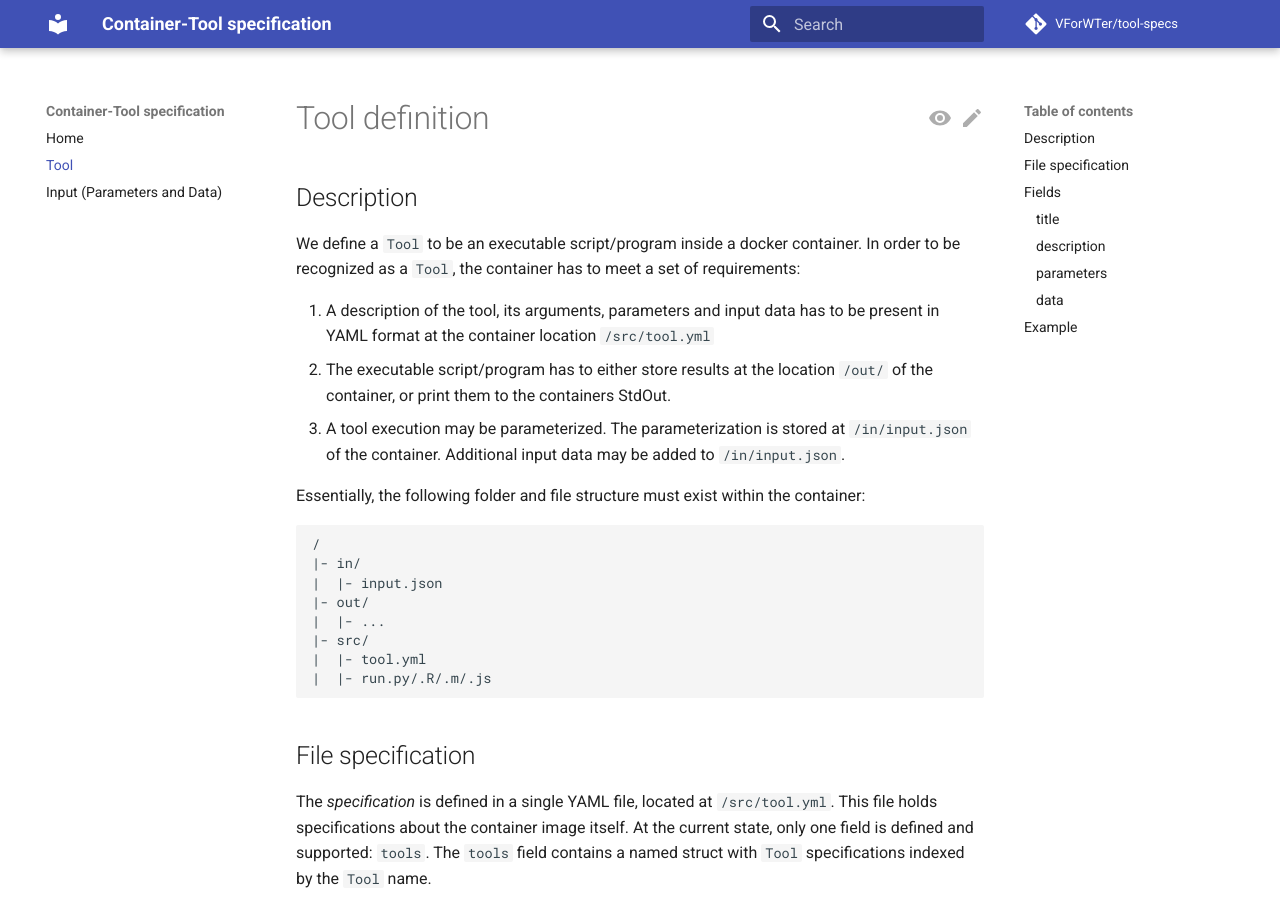
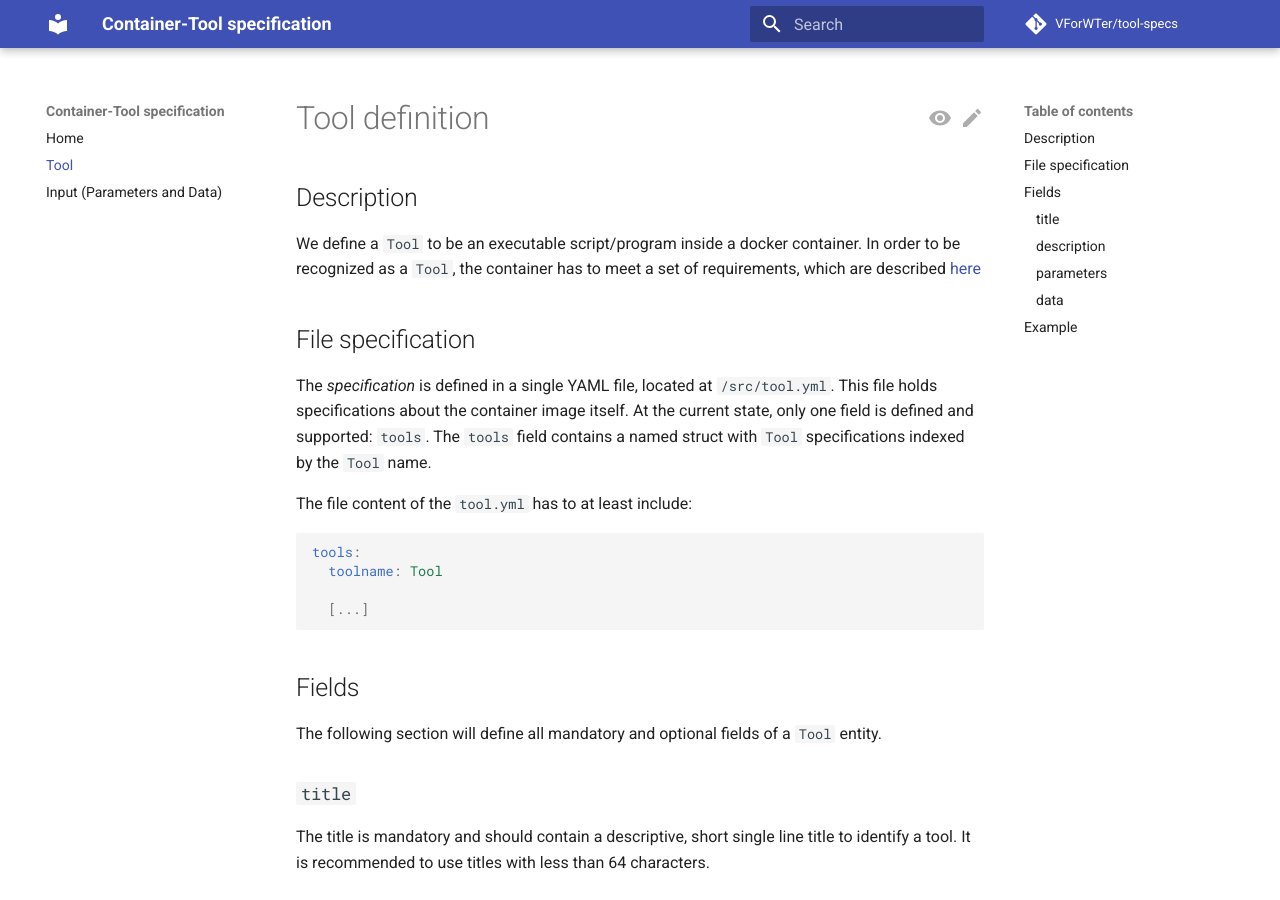
Before and after one commit to VForWaTer/tool-specs, an MkDocs documentation site: the page built from docs/tool.md, in a window 1280 px wide and 900 px high. Built offline with MkDocs 1.6.1 and Material for MkDocs 9.7.7, drawn with Linux system fonts in a browser that asks for light colours; comment, search, counter and statistics services are not loaded.

Commit message:
add a new chapter

````diff
--- a/docs/tool.md
+++ b/docs/tool.md
@@ -2,24 +2,8 @@
 
 ## Description
 
-We define a `Tool` to be an executable script/program inside a docker container. In order to be recognized as a `Tool`, the container has to meet a set of requirements:
+We define a `Tool` to be an executable script/program inside a docker container. In order to be recognized as a `Tool`, the container has to meet a set of requirements, which are described [here](./container.md)
 
-1. A description of the tool, its arguments, parameters and input data has to be present in YAML format at the container location `/src/tool.yml`
-2. The executable script/program has to either store results at the location `/out/` of the container, or print them to the containers StdOut.
-3. A tool execution may be parameterized. The parameterization is stored at `/in/input.json` of the container. Additional input data may be added to `/in/input.json`.
-
-Essentially, the following folder and file structure must exist within the container:
-
-```
-/
-|- in/
-|  |- input.json
-|- out/
-|  |- ...
-|- src/
-|  |- tool.yml
-|  |- run.py/.R/.m/.js
-```
 
 ## File specification
 
````
Also changed, not shown: docs/README.md (+1 -0 lines), docs/container.md (added, +80 -0 lines).
